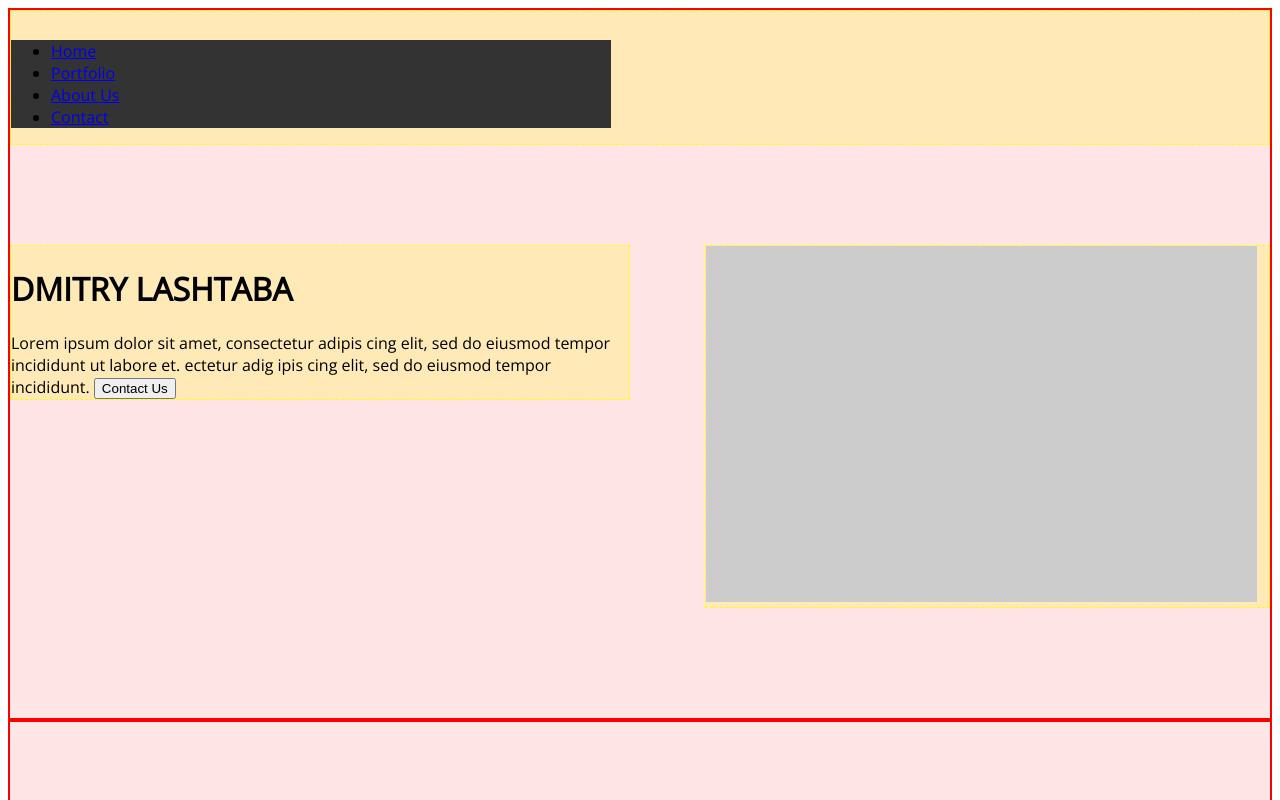
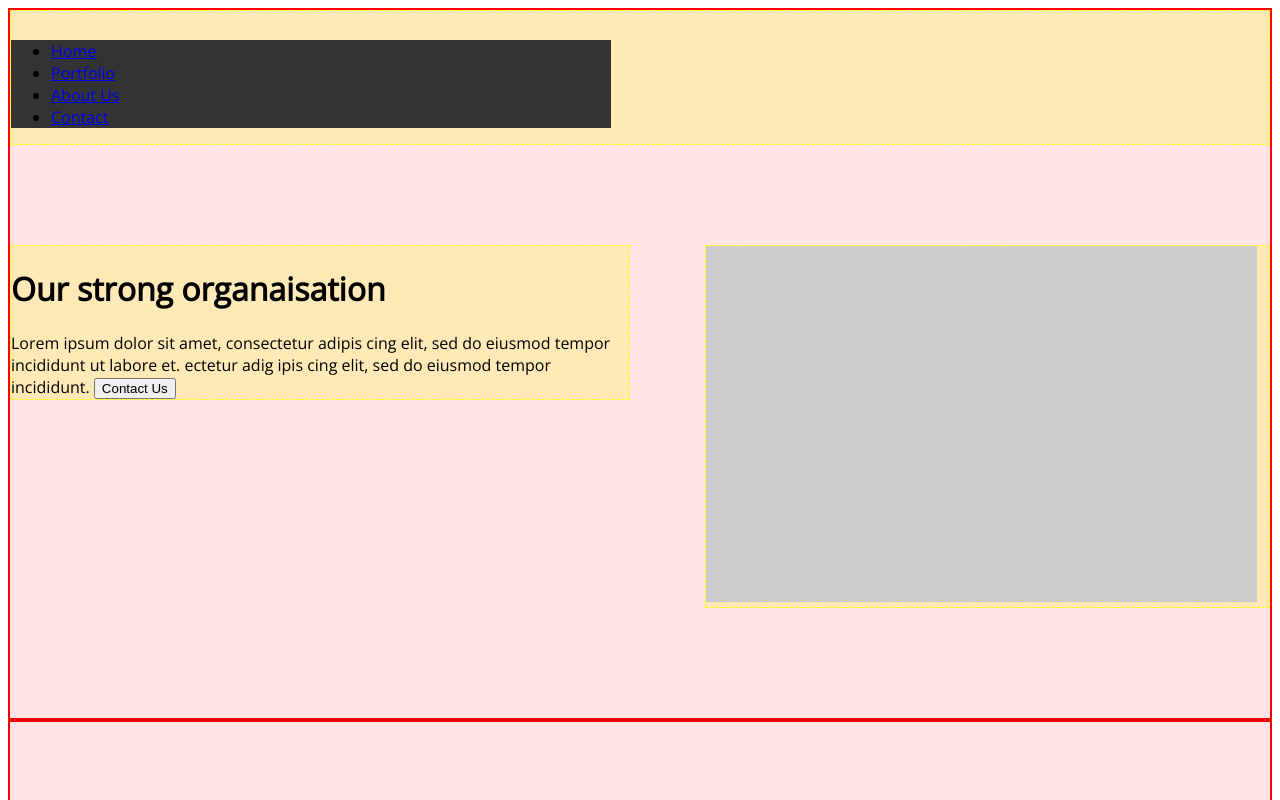
Before and after one commit to lashtaba/248693-gllacy, a plain HTML site: page index.html in a window 1280 px wide. Shown: the top 800 px of the page. Drawn offline with nearby package versions, Linux system fonts and the light colour scheme.

Commit message:
тест деплоя 2

```diff
--- a/index.html
+++ b/index.html
@@ -19,7 +19,7 @@
 			<div class="header-content clearfix">
 				<div class="header-content-text content">
 					<h1 class="main-title">
-					DMITRY LASHTABA
+					Our strong organaisation
 					</h1>
 					<span class="main-subtitle">
 					Lorem ipsum dolor sit amet, consectetur adipis cing elit, sed do eiusmod tempor incididunt  ut labore et. ectetur adig ipis cing elit, sed do eiusmod tempor incididunt.
```
